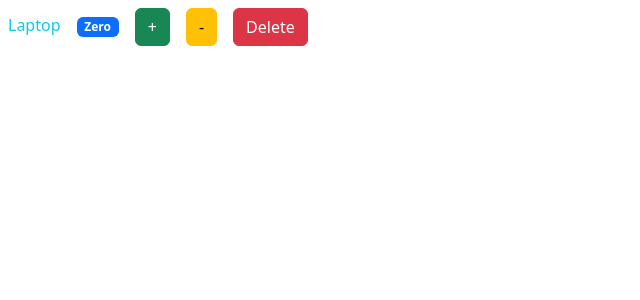
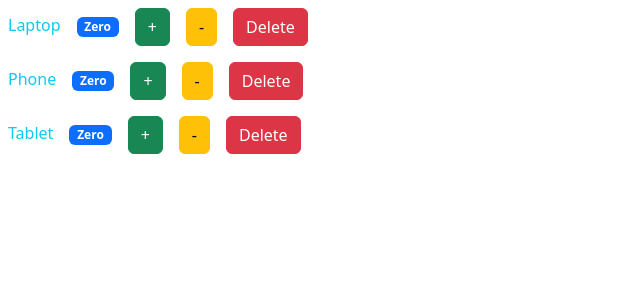
Before and after one commit to rahimi-ali786/ReactJS-practices, a React (Create React App) app: page / in a window 1280 px wide. Shown: the top 300 px of the page, without its empty margins (0-640 px from the left). Built offline with nearby package versions, Linux system fonts and the light colour scheme.

Commit message:
6. ReactJS-Props

```diff
--- /dev/null
+++ b/src/components/propsProduct.jsx
@@ -0,0 +1,38 @@
+import { Component } from 'react';
+
+export class PropsProduct extends Component{
+    state = {
+       count: 0,
+    }
+    render() {
+
+     return (
+        <div>
+          <span className='m-2 text-info'>{this.props.productName}</span>
+          <span className='m-2 badge bg-primary'>{this.format(this.state.count)}</span>
+          <button onClick={this.handleIncrement} className='m-2 btn btn-s btn-success'>+</button>
+          <button onClick={this.handleDecrement} className='m-2 btn btn-s btn-warning'>-</button>
+          <button onClick={this.handleDelete} className='m-2 btn btn-s btn-danger'>Delete</button>
+        </div>
+     );
+    }
+
+
+    handleIncrement = () =>{
+       const count = this.state.count;
+       this.setState({count: count +1});
+    }
+    handleDecrement = () =>{
+       // object destructuring
+       const {count} = this.state;
+       this.setState({count: count -1});
+    }
+     handleDelete(){
+      console.log('delete');
+    }
+     format(){
+      return this.state.count === 0 ? 'Zero' : this.state.count;
+    }
+}
+
+export default PropsProduct;
--- /dev/null
+++ b/src/components/propsProducts.jsx
@@ -0,0 +1,18 @@
+import { Component } from 'react';
+//import PropsProduct from './propsProduct';
+import PropsStatelessProduct from './propsStatelessProduct';
+
+export class PropsProducts extends Component {
+ state = {  }
+ render() {
+  return (
+     <>
+        <PropsStatelessProduct productName='Laptop' />
+        <PropsStatelessProduct productName='Phone' />
+        <PropsStatelessProduct productName='Tablet' />
+     </>
+  );
+ }
+}
+
+export default PropsProducts;
--- /dev/null
+++ b/src/components/propsStatelessProduct.jsx
@@ -0,0 +1,33 @@
+import {useState} from 'react';
+
+// export const PropsStatelessProduct = (props) => {
+export const PropsStatelessProduct = ({productName}) => {
+    const [count, setCount] =  useState(0);
+ return (
+        <div>
+          <span className='m-2 text-info'>{productName}</span>
+          <span className='m-2 badge bg-primary'>{format()}</span>
+          <button onClick={() => handleIncrement(count, setCount)} className='m-2 btn btn-s btn-success'>+</button>
+          <button onClick={handleDecrement} className='m-2 btn btn-s btn-warning'>-</button>
+          <button onClick={handleDelete} className='m-2 btn btn-s btn-danger'>Delete</button>
+        </div>
+  );
+
+  // function handleIncrement(){
+  //  setCount(count + 1);
+  //   }
+   function handleDecrement(){
+       setCount(count -1);
+    }
+    function handleDelete(){
+      console.log('delete');
+    }
+    function format(){
+      return count === 0 ? 'Zero' : count;
+    }
+}
+
+function handleIncrement(count, setCount){
+   setCount(count + 1);
+    }
+export default PropsStatelessProduct;
--- a/src/index.js
+++ b/src/index.js
@@ -3,9 +3,10 @@ import 'bootstrap/dist/css/bootstrap.min.css';
 // import App from './app';
 // import {Product} from './components/product';
 // import {StateProduct} from './components/stateProduct';
-import {StatelessProduct} from './components/functional/statelessProduct';
+// import {StatelessProduct} from './components/functional/statelessProduct';
+import PropsProducts from './components/propsProducts';
 
 
 
 const root = createRoot(document.getElementById('root'));
-root.render(<StatelessProduct />);
+root.render(<PropsProducts />);
```
